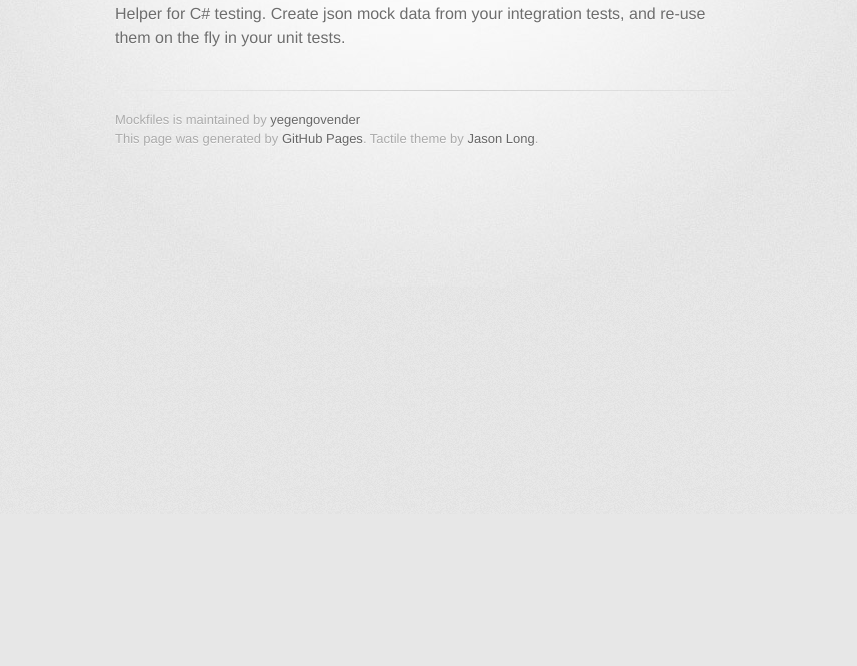
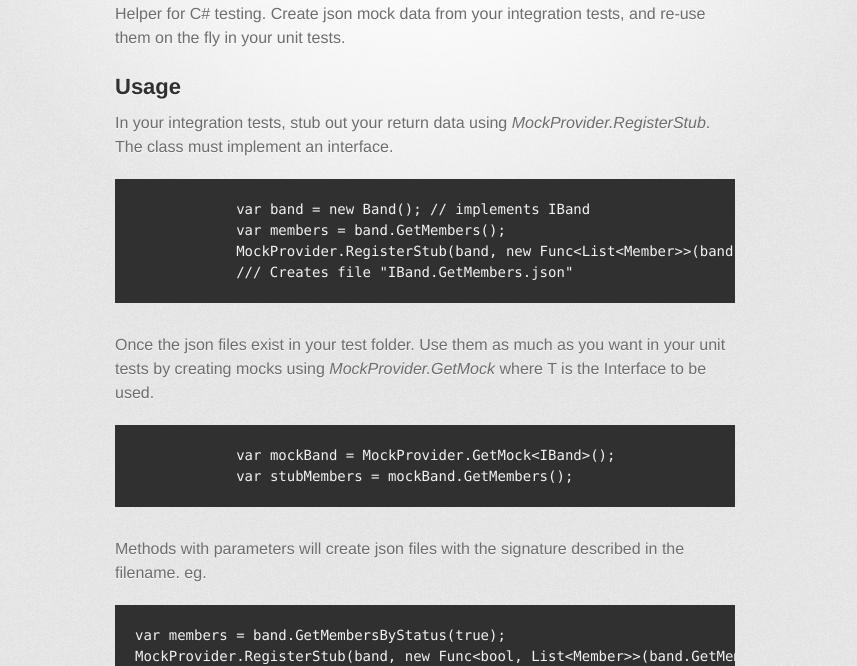
Before and after one commit to yegengovender/MockFiles, a plain HTML site: page index.html in a window 1280 px wide. Shown: the part 286-952 px from the top of the page, without its empty margins (215-1072 px from the left). Before the commit the page ends 800 px from the top, so only its background shows below. Drawn offline with Linux system fonts and the light colour scheme; a web font is replaced by a local one.

```diff
--- a/index.html
+++ b/index.html
@@ -35,6 +35,29 @@
 <a id="mockfiles" class="anchor" href="#mockfiles" aria-hidden="true"><span class="octicon octicon-link"></span></a>MockFiles</h1>
 
 <p>Helper for C# testing. Create json mock data from your integration tests, and re-use them on the fly in your unit tests.</p>
+
+<h2>
+<a id="usage" class="anchor" href="#usage" aria-hidden="true"><span class="octicon octicon-link"></span></a>Usage</h2>
+
+<p>In your integration tests, stub out your return data using <em>MockProvider.RegisterStub</em>. The class must implement an interface.</p>
+
+<div class="highlight highlight-c#"><pre>            <span class="pl-k">var</span> band = <span class="pl-s">new</span> Band(); <span class="pl-c">// implements IBand</span>
+            <span class="pl-k">var</span> members = band.GetMembers();
+            MockProvider.RegisterStub(band, <span class="pl-s">new</span> Func&lt;List&lt;Member&gt;&gt;(band.GetMembers), members);
+            <span class="pl-c">/// Creates file "IBand.GetMembers.json"</span></pre></div>
+
+<p>Once the json files exist in your test folder. Use them as much as you want in your unit tests by creating mocks using <em>MockProvider.GetMock</em> where T is the Interface to be used.</p>
+
+<div class="highlight highlight-c#"><pre>            <span class="pl-k">var</span> mockBand = MockProvider.GetMock&lt;IBand&gt;();
+            <span class="pl-k">var</span> stubMembers = mockBand.GetMembers();</pre></div>
+
+<p>Methods with parameters will create json files with the signature described in the filename.
+eg. </p>
+
+<pre><code>var members = band.GetMembersByStatus(true);
+MockProvider.RegisterStub(band, new Func&lt;bool, List&lt;Member&gt;&gt;(band.GetMembersByStatus), members);
+// will create a json file named "IBand.GetMembersByStatus_Boolean.json"
+</code></pre>
         </section>
 
         <footer>
```
Also changed, not shown: params.json (+1 -1 lines).
